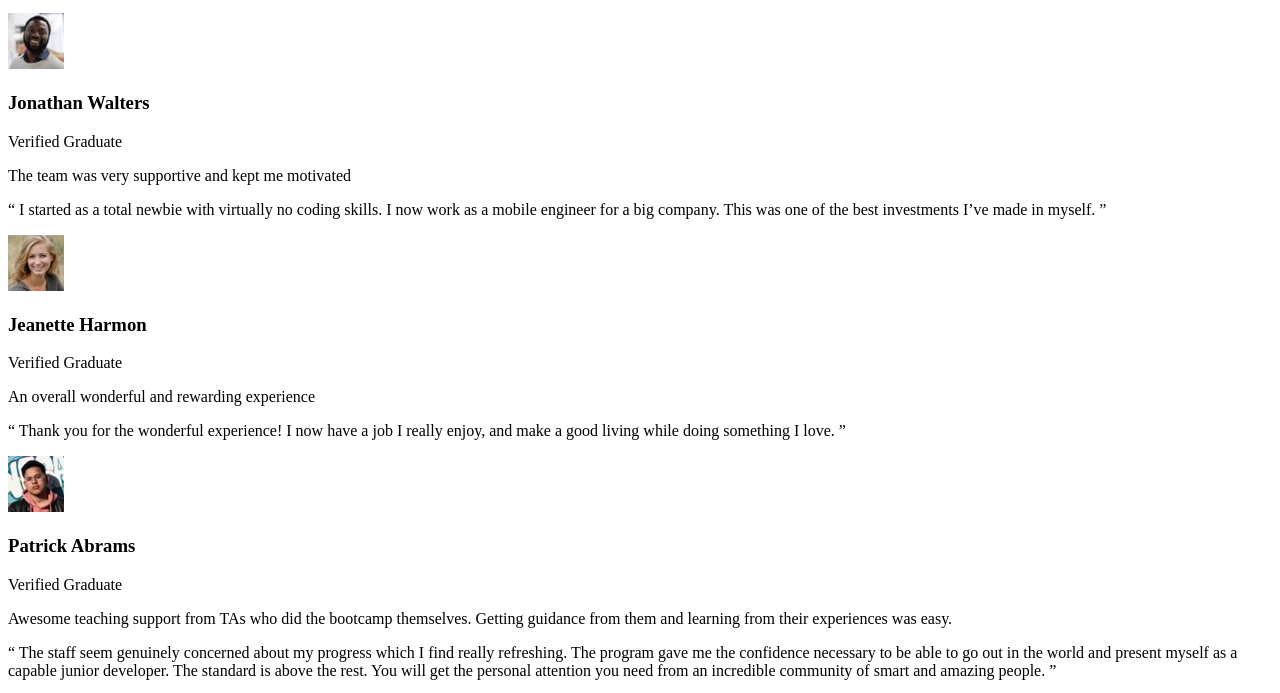
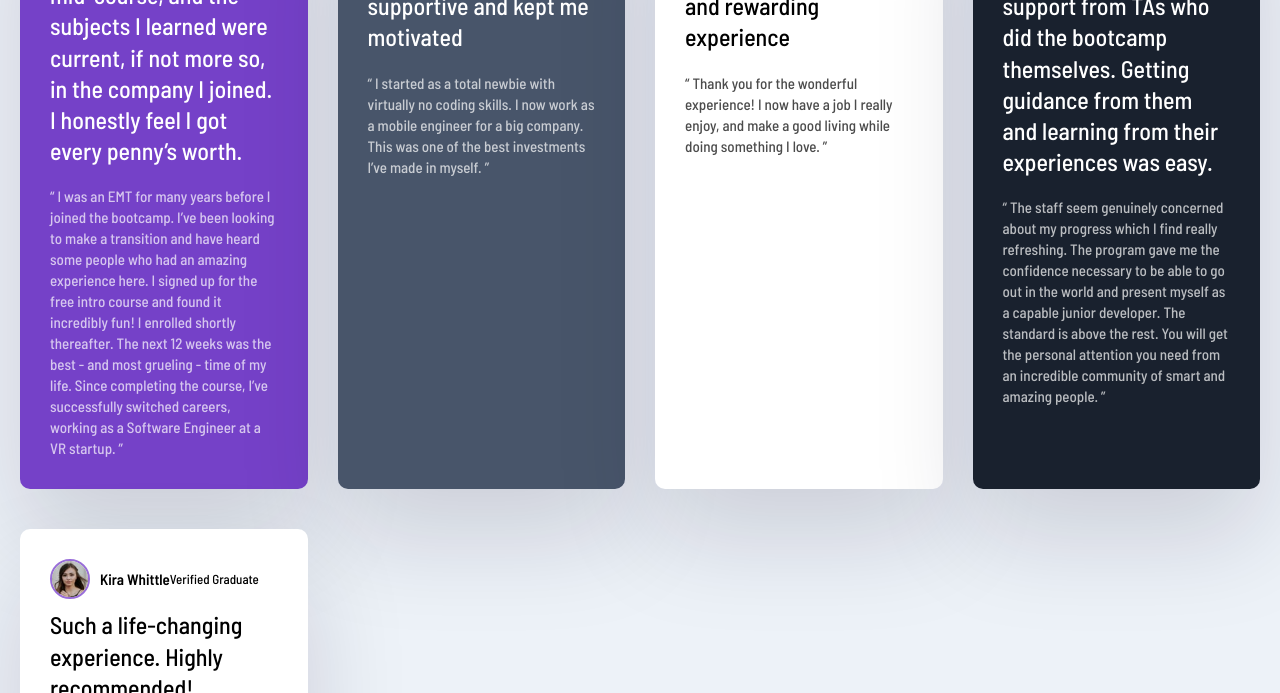
Before and after one commit to Tony-K-Seby/learning-grid, a plain HTML site: page index.html in a window 1280 px wide. Shown: the part 252-945 px from the top of the page. Drawn offline with Linux system fonts and the light colour scheme.

Commit message:
styles applied to cards

```diff
--- a/index.html
+++ b/index.html
@@ -12,6 +12,12 @@
       href="./images/favicon-32x32.png"
     />
     <link rel="stylesheet" href="styles.css" />
+    <link rel="preconnect" href="https://fonts.googleapis.com" />
+    <link rel="preconnect" href="https://fonts.gstatic.com" crossorigin />
+    <link
+      href="https://fonts.googleapis.com/css2?family=Barlow+Semi+Condensed:wght@500;600&display=swap"
+      rel="stylesheet"
+    />
 
     <title>Frontend Mentor | Testimonials</title>
   </head>
--- a/styles.css
+++ b/styles.css
@@ -1,3 +1,73 @@
+* {
+  box-sizing: border-box;
+  margin: 0;
+  padding: 0;
+}
+body {
+  background: #edf2f8;
+  font-family: "Barlow Semi Condensed", sans-serif;
+  line-height: 1.7;
+  font-size: 13px;
+}
+.testimonials {
+  margin: 100px auto;
+  padding: 20px;
+  display: grid;
+  grid-template-columns: repeat(4, 1fr);
+  gap: 30px;
+}
+.card {
+  background: white;
+  border-radius: 10px;
+  padding: 30px;
+  box-shadow: rgba(17, 12, 46, 0.15) 0 48px 100px 0;
+  margin-bottom: 10px;
+}
+.cardHeader {
+  display: flex;
+  align-items: center;
+  margin-bottom: 10px;
+}
+.cardHeader h3 {
+  font-size: 15px;
+}
+.cardHeader p {
+  opacity: 50%;
+}
+.cardImg {
+  width: 40px;
+  height: 40px;
+  border-radius: 50%;
+  border: 2px solid #996ed9;
+  margin-right: 10px;
+}
+.cardTitle {
+  font-size: 1.5rem;
+  font-weight: 500;
+  line-height: 1.3;
+  margin-bottom: 20px;
+}
+.cardQuote {
+  font-size: 15px;
+  font-weight: 500;
+  line-height: 1.4;
+  opacity: 70%;
+}
+.g1{
+  background: hsl(263, 55%, 52%);
+  color: white;
+  background-image: url('./images/bg-pattern-quotation.svg');
+  background-repeat: no-repeat;
+  background-position: top 10px right 100px;
+}
+.g2{
+  background: hsl(217, 19%, 35%);
+  color: white;
+}
+.g4{
+  background: hsl(219, 29%, 14%);
+  color: white;
+}
 .attribution {
   font-size: 11px;
   text-align: center;
```
